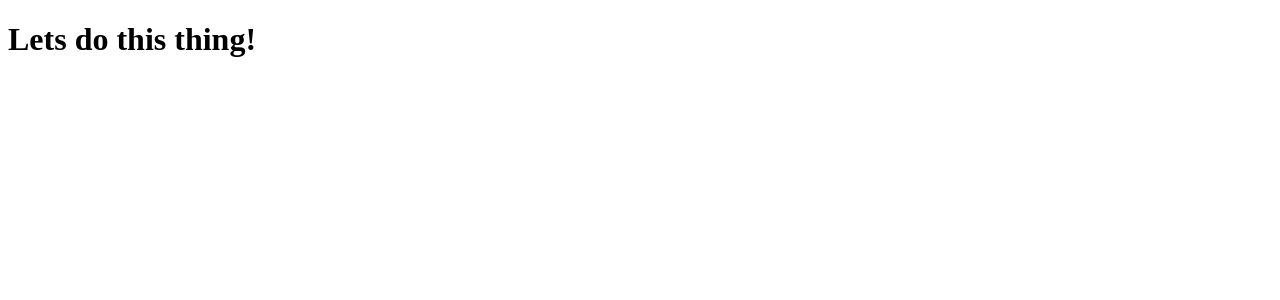
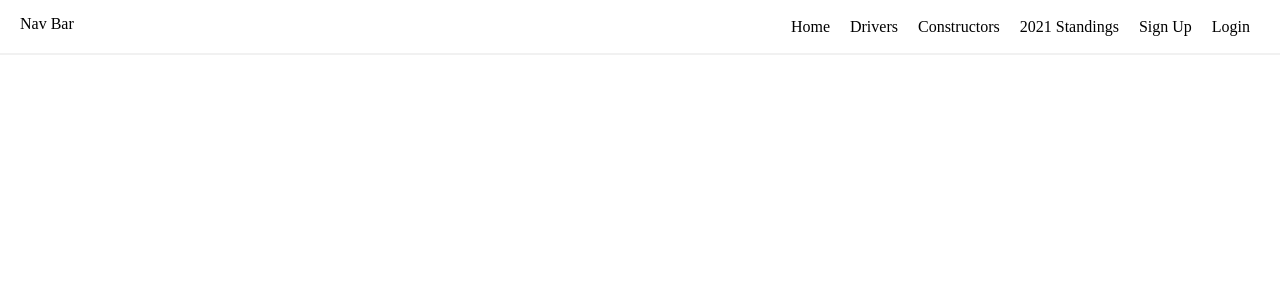
Before and after one commit to renato76/formula1, a React (Create React App) app in the folder frontend/: page / in a window 1280 px wide. Shown: the top 300 px of the page. Built offline with nearby package versions, Linux system fonts and the light colour scheme; no server answers.

Commit message:
started frontend now, initial folder structure created and boiler plates for navbar

```diff
--- a/frontend/package.json
+++ b/frontend/package.json
@@ -8,7 +8,8 @@
     "node-sass": "^4.14.1",
     "react": "^17.0.1",
     "react-dom": "^17.0.1",
-    "react-scripts": "4.0.1"
+    "react-scripts": "4.0.1",
+    "styled-components": "^5.2.1"
   },
   "scripts": {
     "start": "react-scripts start",
--- a/frontend/src/App.js
+++ b/frontend/src/App.js
@@ -1,4 +1,5 @@
 import React from 'react'
+import Navbar from './components/common/navbar/Navbar'
 
 class App extends React.Component {
   async componentDidMount() {
@@ -13,7 +14,8 @@ class App extends React.Component {
 
   render() {
     return <div>
-      <h1>Lets do this thing!</h1>
+      <Navbar />
+      {/* <h1>Lets do this thing!</h1> */}
     </div>
   }
 }
--- /dev/null
+++ b/frontend/src/components/common/navbar/Navbar.js
@@ -0,0 +1,38 @@
+import React from 'react'
+import styled from 'styled-components'
+import RightNav from './RightNav'
+
+const Nav = styled.nav`
+  width: 100%;
+  height: 55px;
+  border-bottom: 2px solid #f1f1f1;
+  padding: 0 20px;
+  display: flex;
+  justify-content: space-between;
+
+  .logo {
+    padding: 15px 0;
+  }
+  ul {
+    list-style: none;
+    display: flex;
+    flex-flow: row nowrap;
+
+    li {
+      padding: 18px 10px;
+    }
+  }
+`
+
+const Navbar = () => {
+  return (
+    <Nav>
+      <div className="logo">
+        Nav Bar
+      </div>
+      <RightNav />
+    </Nav>
+  )
+}
+
+export default Navbar
--- /dev/null
+++ b/frontend/src/components/common/navbar/RightNav.js
@@ -0,0 +1,18 @@
+import React from 'react'
+
+const RightNav = () => {
+  return (
+    <div>
+      <ul>
+        <li>Home</li>
+        <li>Drivers</li>
+        <li>Constructors</li>
+        <li>2021 Standings</li>
+        <li>Sign Up</li>
+        <li>Login</li>
+      </ul>
+    </div>
+  )
+}
+
+export default RightNav
--- a/frontend/src/styles/main.scss
+++ b/frontend/src/styles/main.scss
@@ -0,0 +1,5 @@
+* {
+  padding: 0;
+  margin: 0;
+  box-sizing: border-box;
+}
```
Also changed, not shown: frontend/src/components/common/navbar/Burger.js (added), 2 other files (tests, documents, lock files or other folders).
